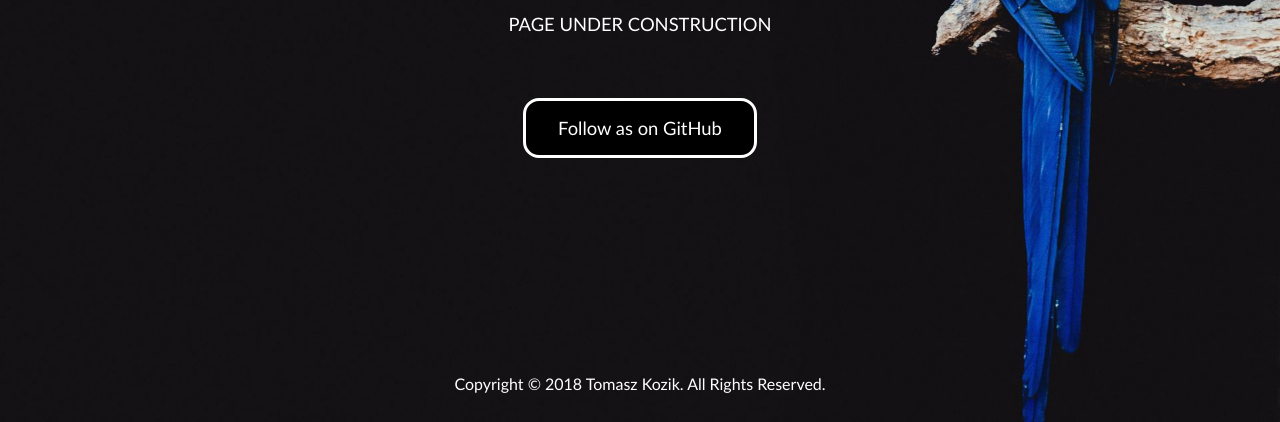
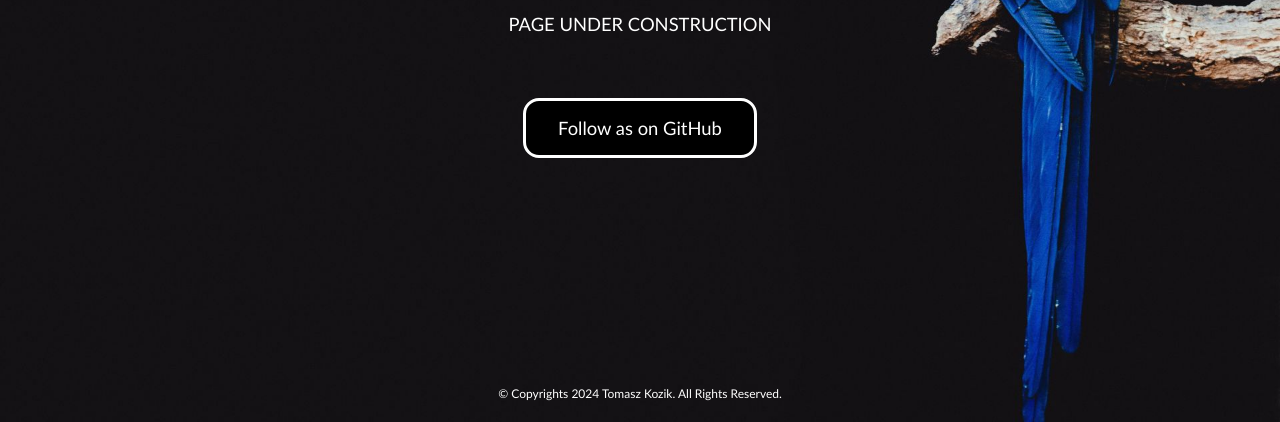
Before and after one commit to sakibstime/Responsive-Underconstruction-Page, a plain HTML site: page index.html in a window 1280 px wide. Shown: the part 378-800 px from the top of the page. Drawn offline with Linux system fonts and the light colour scheme.

Commit message:
Added Dynamic year
Now the template shows the current year on the footer.

```diff
--- a/index.html
+++ b/index.html
@@ -5,6 +5,7 @@ To change this template file, choose Tools | Templates
 and open the template in the editor.
     Created on : 2018-11-28, 17:41:51
     Author     : Tomasz Kozik
+    Updated by : Md. Sohanur Rahman Sakib
 -->
 <html>
     <head>
@@ -37,8 +38,10 @@ and open the template in the editor.
            </div>
         </main>
         <footer>
-            Copyright &copy; 2018 Tomasz Kozik. All Rights Reserved.
+            <p style="font-size:12px;">© Copyrights <span id="year"></span> Tomasz Kozik. All Rights Reserved.
         </footer>
-
+<script>
+document.getElementById("year").innerHTML = new Date().getFullYear();
+</script>
     </body>
 </html>
```
